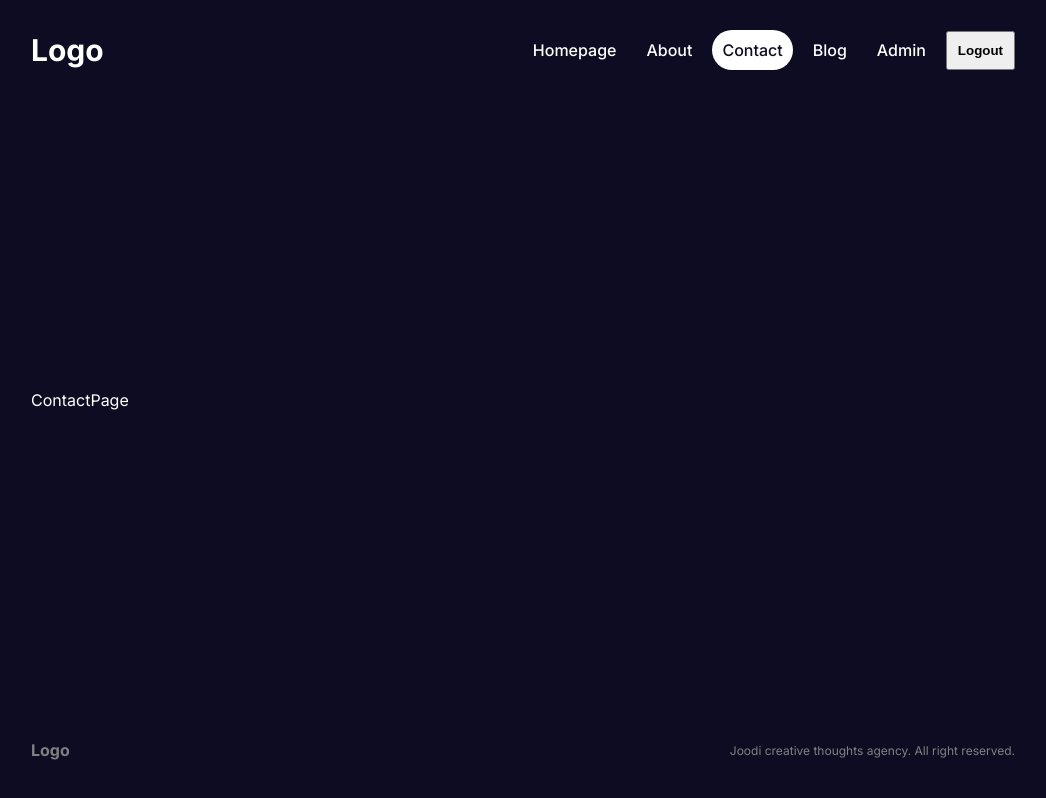
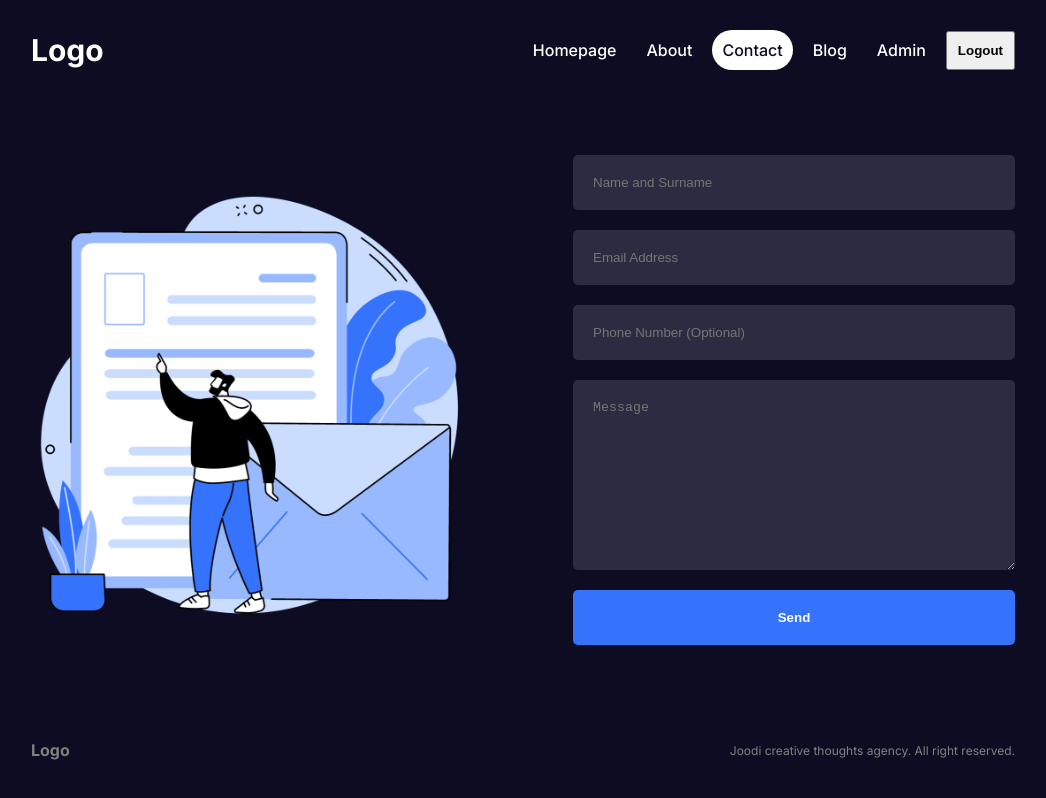
Before and after one commit to MiladJoodi/Agency_Blog_Fullstack, a Next.js app: page /contact in a window 1280 px wide. Shown: the whole page, without its empty margins (117-1163 px from the left). Built offline with nearby package versions, Linux system fonts and the light colour scheme.

Commit message:
update contact

```diff
--- /dev/null
+++ b/src/app/contact/contact.module.css
@@ -0,0 +1,41 @@
+.container {
+    display: flex;
+    align-items: center;
+    gap: 100px;
+}
+
+.imgContainer {
+    flex: 1;
+    height: 500px;
+    position: relative;
+}
+.img{
+    object-fit: contain;
+}
+
+.formContainer {
+    flex: 1;
+}
+.form{
+    display: flex;
+    flex-direction: column;
+    gap: 20px;
+}
+.form input,
+.form textarea{
+    padding: 20px;
+    border-radius: 5px;
+    border:none;
+    outline: none;
+    background-color: var(--bgSoft);
+    color: var(--text);
+}
+.form button{
+    padding: 20px;
+    background-color: var(--btn);
+    color: var(--text);
+    font-weight: bold;
+    border: none;
+    border-radius: 5px;
+    cursor: pointer;
+}
--- a/src/app/contact/page.jsx
+++ b/src/app/contact/page.jsx
@@ -1,7 +1,21 @@
+import Image from "next/image";
+import styles from "./contact.module.css"
+
 const ContactPage = () => {
     return (
-        <div>
-            ContactPage
+        <div className={styles.container}>
+            <div className={styles.imgContainer}>
+                <Image src="/contact.png" fill alt="" className={styles.img} />
+            </div>
+            <div className={styles.formContainer}>
+                <form action="" className={styles.form}>
+                    <input type="text" placeholder="Name and Surname" />
+                    <input type="text" placeholder="Email Address" />
+                    <input type="text" placeholder="Phone Number (Optional)" />
+                    <textarea name="" id="" cols="30" rows="10" placeholder="Message"></textarea>
+                    <button>Send</button>
+                </form>
+            </div>
         </div>
     );
 }
--- a/src/app/globals.css
+++ b/src/app/globals.css
@@ -1,6 +1,6 @@
 :root{
   --bg: #0d0c22;
-  --bg-Soft: #2d2b42;
+  --bgSoft: #2d2b42;
   --text: white;
   --textSoft: #e5e5e5;
   --btn: #3673fd;
```
Also changed, not shown: src/components/postCard/postCard.jsx (added, +11 -0 lines), src/components/postCard/postCard.module.css (added).
